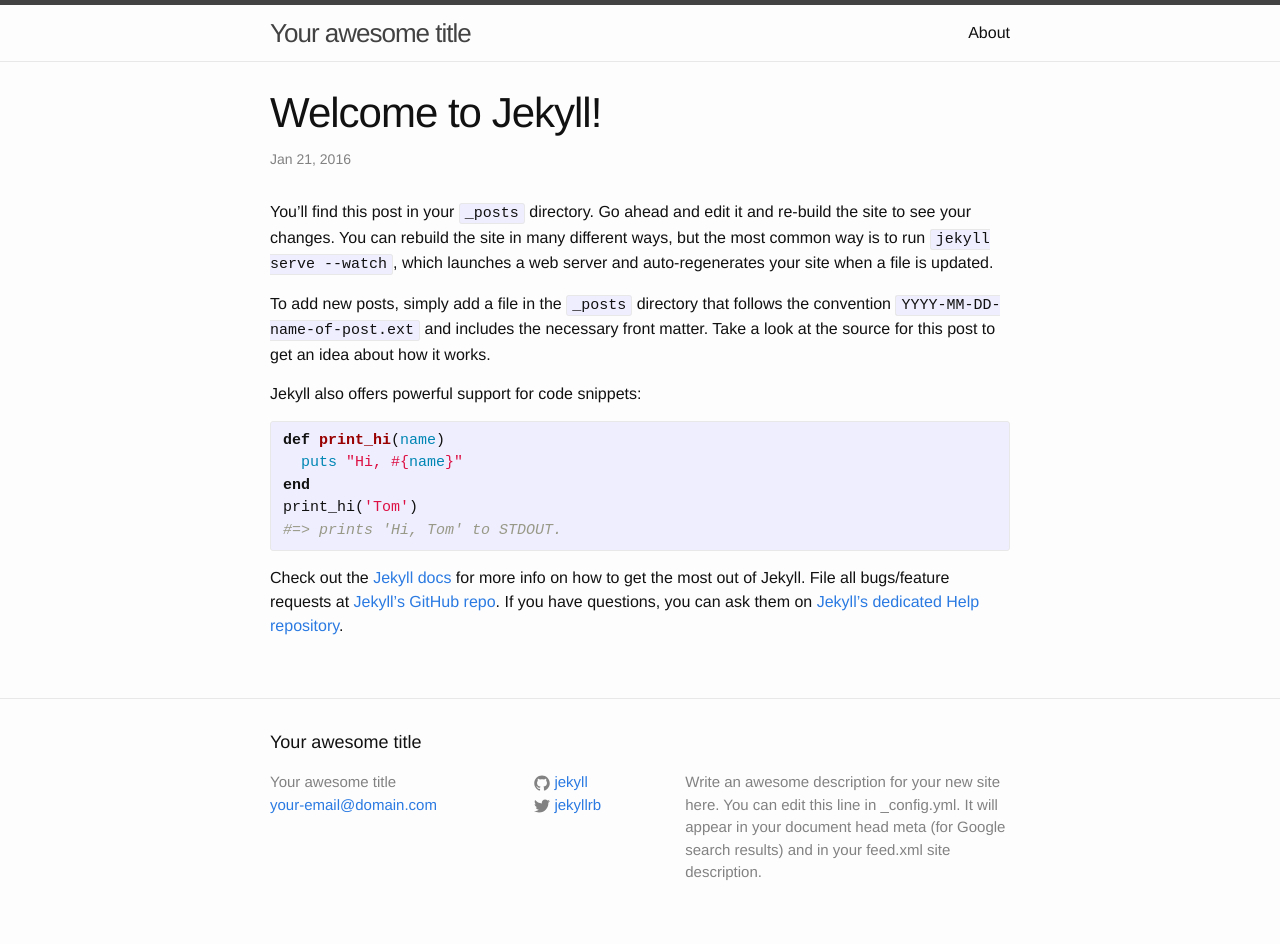
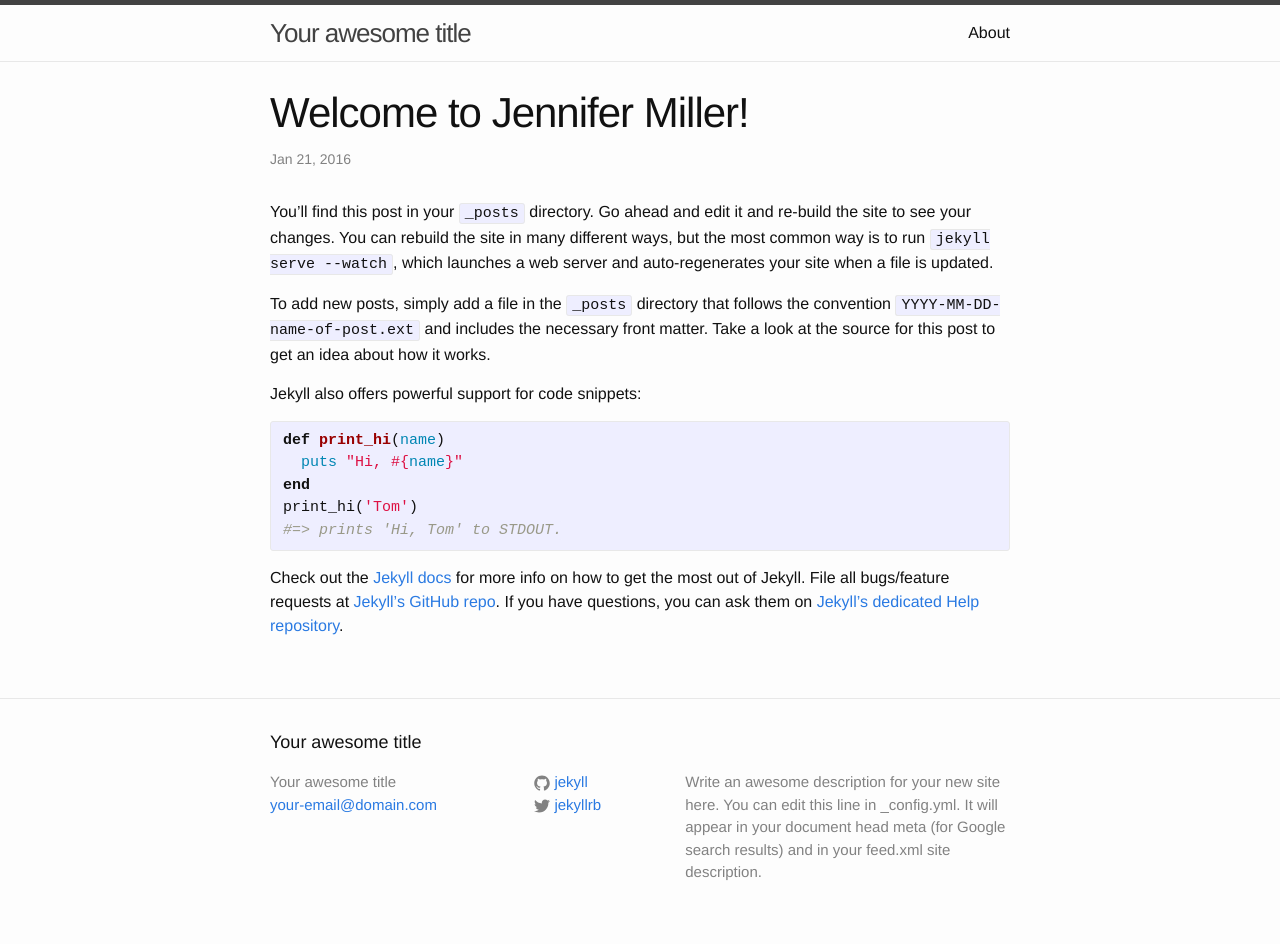
Before and after one commit to ParceledTongue/ParceledTongue.github.io, a Jekyll site: the page built from _posts/2016-01-21-welcome-to-jekyll.markdown, in a window 1280 px wide. Built offline with Jekyll 4.4.1, drawn with Linux system fonts in a browser that asks for light colours.

Commit message:
Deomstration - fix this!
Signed-off-by: Zachary Palumbo <ztp3@case.edu>

```diff
--- a/_posts/2016-01-21-welcome-to-jekyll.markdown
+++ b/_posts/2016-01-21-welcome-to-jekyll.markdown
@@ -1,6 +1,6 @@
 ---
 layout: post
-title:  "Welcome to Jekyll!"
+title:  "Welcome to Jennifer Miller!"
 date:   2016-01-21 18:39:12
 categories: jekyll update
 ---
```
